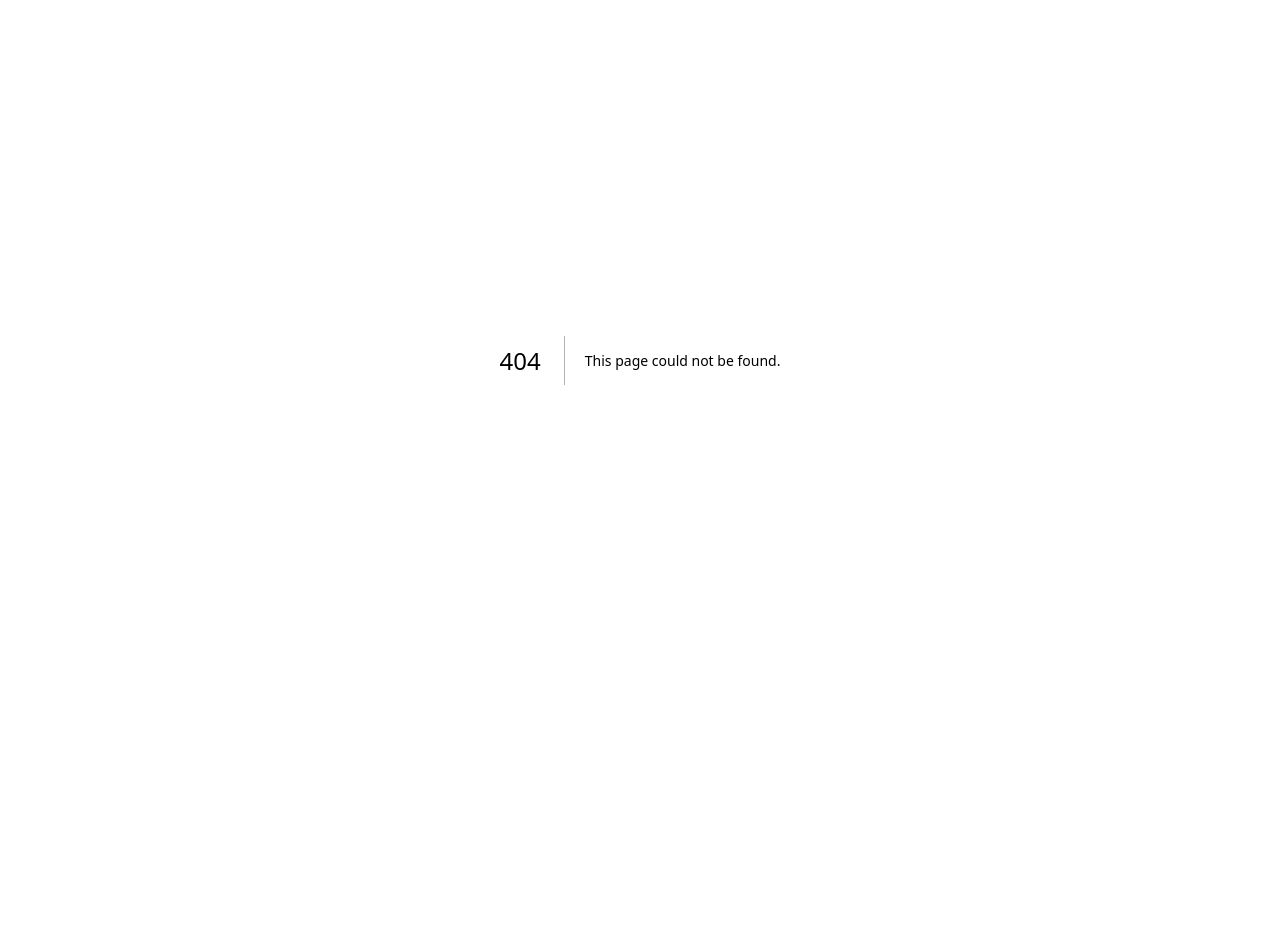
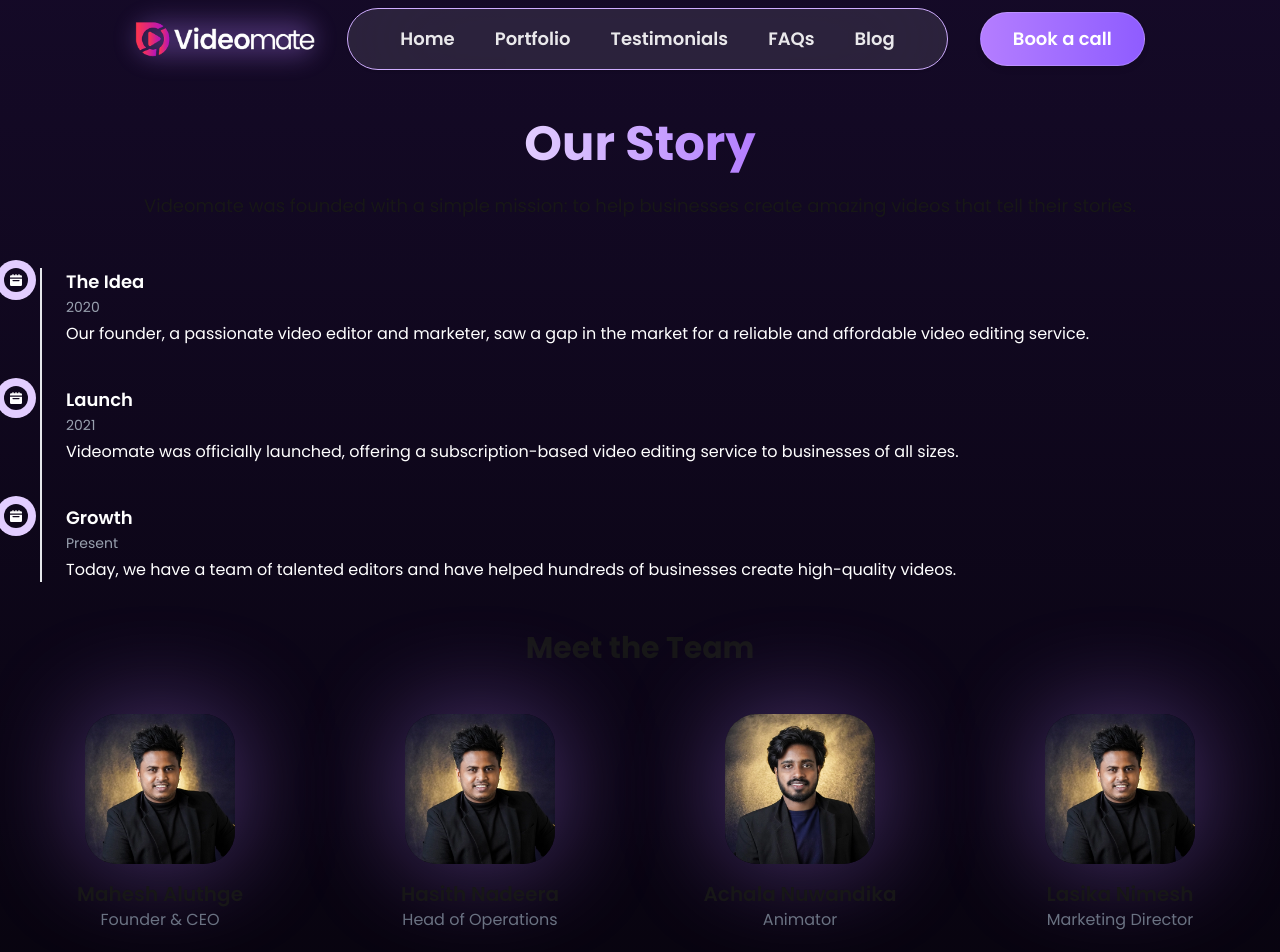
Before and after one commit to hasithnadeera/videomatenew, a Next.js app: page /our-story in a window 1280 px wide. Before the commit this address had no page. Shown: the part 40-992 px from the top of the page. Before the commit the page ends 800 px from the top, so only its background shows below. Built offline with nearby package versions, Linux system fonts and the light colour scheme.

Commit message:
add our story

```diff
--- a/src/app/components/Footer.js
+++ b/src/app/components/Footer.js
@@ -52,6 +52,14 @@ const Footer = memo(function Footer() {
             <p className={`hidden md:block text-sm leading-relaxed ${isBlogPage ? 'text-black' : 'text-white'}`}>
               © 2025 Videomate — World-class edits at Asia-smart prices.
             </p>
+            <div className={`mt-4 flex flex-wrap justify-center md:justify-end gap-x-6 gap-y-2 text-sm ${isBlogPage ? 'text-black' : 'text-white'}`}>
+              <a href="/" className="hover:underline">Home</a>
+              <a href="/portfolio" className="hover:underline">Portfolio</a>
+              <a href="/#testimonials" className="hover:underline">Testimonials</a>
+              <a href="/#FAQ" className="hover:underline">FAQs</a>
+              <a href="/blog" className="hover:underline">Blog</a>
+              <a href="/our-story" className="hover:underline">Our Story</a>
+            </div>
           </div>
         </div>
       </div>
--- a/src/app/components/caseStudies.js
+++ b/src/app/components/caseStudies.js
@@ -36,7 +36,7 @@ export default function CaseStudies() {
       logo: '/magal.svg',
       description: 'Luxury jewelry brand',
       testimonial: '"Our conversion rates increased by 45% after implementing Videomate videos."',
-      videoUrl: 'https://www.loom.com/share/e26951bec2b3494f9efa31ba9a715f59?sid=9e4d8645-46eb-48cf-8a51-d5ab1461219b ',
+      videoUrl: 'https://www.loom.com/share/b318c86fb12844feb4a194a7461fa916?sid=b1fd4691-d26c-46ad-886b-36a7a32fa949 ',
       stars: 5
     },
     {
@@ -45,7 +45,7 @@ export default function CaseStudies() {
       logo: '/minicaption.svg',
       description: 'YouTuber',
       testimonial: '"Videomate delivered high-quality content that perfectly aligned with our brand voice."',
-      videoUrl: 'https://www.loom.com/share/e26951bec2b3494f9efa31ba9a715f59?sid=9e4d8645-46eb-48cf-8a51-d5ab1461219b',
+      videoUrl: 'https://www.loom.com/share/206c3ada10cd40fca272521a0fe58069?sid=0b16433b-f85d-4c0c-90b1-c9d2ce4a17ae',
       stars: 5
     },
     {
@@ -54,7 +54,7 @@ export default function CaseStudies() {
       logo: '/Thera.svg',
       description: 'Health tech innovator',
       testimonial: '"The team at Videomate understood our complex product and communicated it clearly."',
-      videoUrl: 'https://www.loom.com/share/e26951bec2b3494f9efa31ba9a715f59?sid=9e4d8645-46eb-48cf-8a51-d5ab1461219b',
+      videoUrl: 'https://www.loom.com/share/143f155c22f34ae4a669f2552b6c2d50?sid=7a98847a-6651-4171-baad-0d39d5f36ee8',
       stars: 5
     },
     {
@@ -63,7 +63,7 @@ export default function CaseStudies() {
       logo: '/stately.svg', // Changed from null to a path
       description: 'Social media agency',
       testimonial: '"Working with Videomate streamlined our entire video production process."',
-      videoUrl: 'https://www.loom.com/share/e26951bec2b3494f9efa31ba9a715f59?sid=9e4d8645-46eb-48cf-8a51-d5ab1461219b',
+      videoUrl: 'https://www.loom.com/share/1acf88c7b08846069967d423d3e897a0?sid=94a6c402-346b-42f8-9677-df3f208723c3',
       stars: 5
     }
   ];
--- /dev/null
+++ b/src/app/our-story/page.js
@@ -0,0 +1,103 @@
+import Navbar from "../components/Navbar";
+import Footer from "../components/Footer";
+import Image from "next/image";
+
+export default function OurStoryPage() {
+  return (
+    <div>
+      <Navbar />
+      <main className="container mx-auto px-4 py-8 mt-32">
+
+        <div className="max-w-6xl mx-auto text-center">
+          <h1 className="text-5xl md:text-5xl font-bold mb-6">
+            <span className="bg-gradient-to-r from-[#E2CDFF] to-[#B47DFF] bg-clip-text text-transparent">
+              Our Story
+            </span>
+          </h1>
+          <p className="text-lg text-whit">
+            Videomate was founded with a simple mission: to help businesses create amazing videos that tell their stories.
+          </p>
+        </div>
+
+        <section className="mt-12">
+          <div className="relative">
+            <div className="border-l-2 border-gray-200 ml-6">
+              <div className="mb-10 ml-6">
+                <span className="absolute flex items-center justify-center w-6 h-6 bg-purple rounded-full -left-3 ring-8 ring-[#E2CDFF]">
+                  <svg className="w-3 h-3 text-blue-800" aria-hidden="true" xmlns="http://www.w3.org/2000/svg" fill="white" viewBox="0 0 20 20">
+                    <path d="M20 4a2 2 0 0 0-2-2h-2V1a1 1 0 0 0-2 0v1h-3V1a1 1 0 0 0-2 0v1H6V1a1 1 0 0 0-2 0v1H2a2 2 0 0 0-2 2v2h20V4Z" />
+                    <path d="M0 18a2 2 0 0 0 2 2h16a2 2 0 0 0 2-2V8H0v10Zm5-8h10a1 1 0 0 1 0 2H5a1 1 0 0 1 0-2Z" />
+                  </svg>
+                </span>
+                <h3 className="flex items-center mb-1 text-lg font-semibold text-white">The Idea</h3>
+                <time className="block mb-2 text-sm font-normal leading-none text-gray-400">2020</time>
+                <p className="mb-4 text-base font-normal text-white">Our founder, a passionate video editor and marketer, saw a gap in the market for a reliable and affordable video editing service.</p>
+              </div>
+              <div className="mb-10 ml-6">
+                <span className="absolute flex items-center justify-center w-6 h-6 bg-purple rounded-full -left-3 ring-8 ring-[#E2CDFF]">
+                  <svg className="w-3 h-3 text-blue-800" aria-hidden="true" xmlns="http://www.w3.org/2000/svg" fill="white" viewBox="0 0 20 20">
+                    <path d="M20 4a2 2 0 0 0-2-2h-2V1a1 1 0 0 0-2 0v1h-3V1a1 1 0 0 0-2 0v1H6V1a1 1 0 0 0-2 0v1H2a2 2 0 0 0-2 2v2h20V4Z" />
+                    <path d="M0 18a2 2 0 0 0 2 2h16a2 2 0 0 0 2-2V8H0v10Zm5-8h10a1 1 0 0 1 0 2H5a1 1 0 0 1 0-2Z" />
+                  </svg>
+                </span>
+                <h3 className="mb-1 text-lg font-semibold text-white">Launch</h3>
+                <time className="block mb-2 text-sm font-normal leading-none text-gray-400">2021</time>
+                <p className="text-base font-normal text-white">Videomate was officially launched, offering a subscription-based video editing service to businesses of all sizes.</p>
+              </div>
+              <div className="ml-6">
+                <span className="absolute flex items-center justify-center w-6 h-6 bg-purple rounded-full -left-3 ring-8 ring-[#E2CDFF]">
+                  <svg className="w-3 h-3 text-blue-800" aria-hidden="true" xmlns="http://www.w3.org/2000/svg" fill="white" viewBox="0 0 20 20">
+                    <path d="M20 4a2 2 0 0 0-2-2h-2V1a1 1 0 0 0-2 0v1h-3V1a1 1 0 0 0-2 0v1H6V1a1 1 0 0 0-2 0v1H2a2 2 0 0 0-2 2v2h20V4Z" />
+                    <path d="M0 18a2 2 0 0 0 2 2h16a2 2 0 0 0 2-2V8H0v10Zm5-8h10a1 1 0 0 1 0 2H5a1 1 0 0 1 0-2Z" />
+                  </svg>
+                </span>
+                <h3 className="mb-1 text-lg font-semibold text-white">Growth</h3>
+                <time className="block mb-2 text-sm font-normal leading-none text-gray-400">Present</time>
+                <p className="text-base font-normal text-white">Today, we have a team of talented editors and have helped hundreds of businesses create high-quality videos.</p>
+              </div>
+            </div>
+          </div>
+        </section>
+
+        <section className="mt-12 text-center">
+          <h2 className="text-3xl font-bold mb-8">Meet the Team</h2>
+          <div className="grid grid-cols-1 md:grid-cols-4 gap-8">
+            <div className="p-4">
+              <Image src="/mahesh.webp" alt="Team Member 1" width={150} height={150} className="rounded-4xl mx-auto mb-4 shadow-[0_0_100px_rgba(180,125,255,0.4)]" />
+              <h3 className="text-xl font-semibold">Mahesh Aluthge</h3>
+              <p className="text-gray-500">Founder & CEO</p>
+            </div>
+            <div className="p-4">
+              <Image src="/mahesh.webp" alt="Team Member 2" width={150} height={150} className="rounded-4xl mx-auto mb-4 shadow-[0_0_100px_rgba(180,125,255,0.4)]" />
+              <h3 className="text-xl font-semibold">Hasith Nadeera</h3>
+              <p className="text-gray-500">Head of Operations</p>
+            </div>
+            <div className="p-4">
+              <Image src="/achala.webp" alt="Team Member 3" width={150} height={150} className="rounded-4xl mx-auto mb-4 shadow-[0_0_100px_rgba(180,125,255,0.4)]" />
+              <h3 className="text-xl font-semibold">Achala Nuwandika</h3>
+              <p className="text-gray-500">Animator</p>
+            </div>
+            <div className="p-4">
+              <Image src="/mahesh.webp" alt="Team Member 4" width={150} height={150} className="rounded-4xl mx-auto mb-4 shadow-[0_0_100px_rgba(180,125,255,0.4)]" />
+              <h3 className="text-xl font-semibold">Lasika Nimesh</h3>
+              <p className="text-gray-500">Marketing Director</p>
+            </div>
+          </div>
+        </section>
+
+        <section className="mt-12 p-8 rounded-lg text-center">
+          <h2 className="text-3xl font-bold mb-4">Join Our Journey</h2>
+          <p className="text-lg text-white mb-8">
+            We are always looking for passionate people to join our team. If you are a talented video editor, marketer, or developer, we would love to hear from you.
+          </p>
+          <div className="flex justify-center">
+            <a href="/call-booking" className="inline-block px-4 py-2 rounded-full bg-gradient-to-r from-[#B47DFF] to-[#8F5CFF] text-white font-semibold text-lg shadow-md transition hover:brightness-110">
+              Contact Us
+            </a>
+          </div>
+        </section>
+      </main>
+      <Footer />
+    </div>
+  );
+}
```
Also changed, not shown: public/achala.webp (added), public/mahesh.webp (added).
